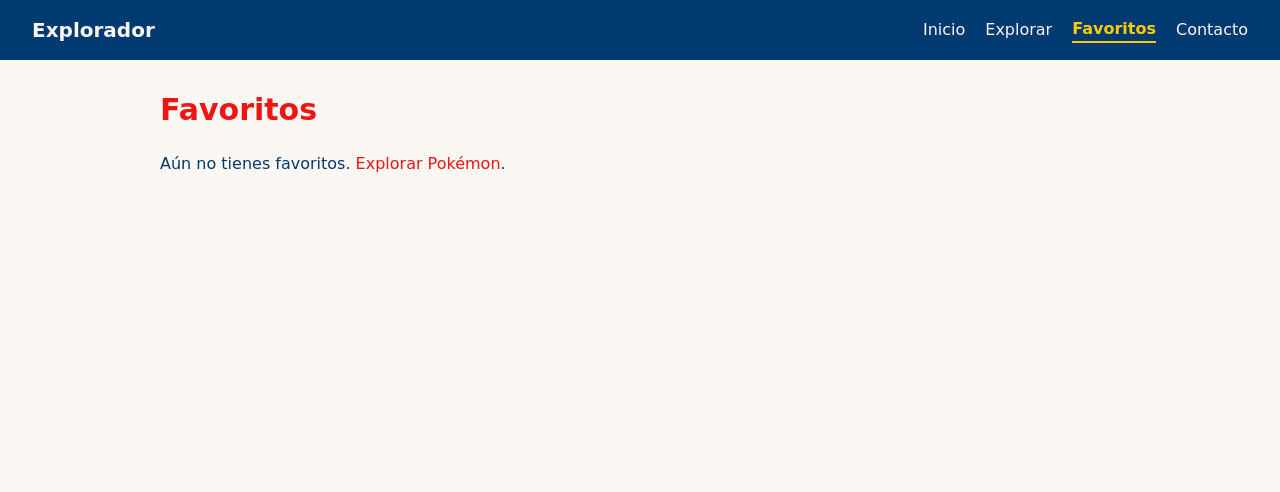
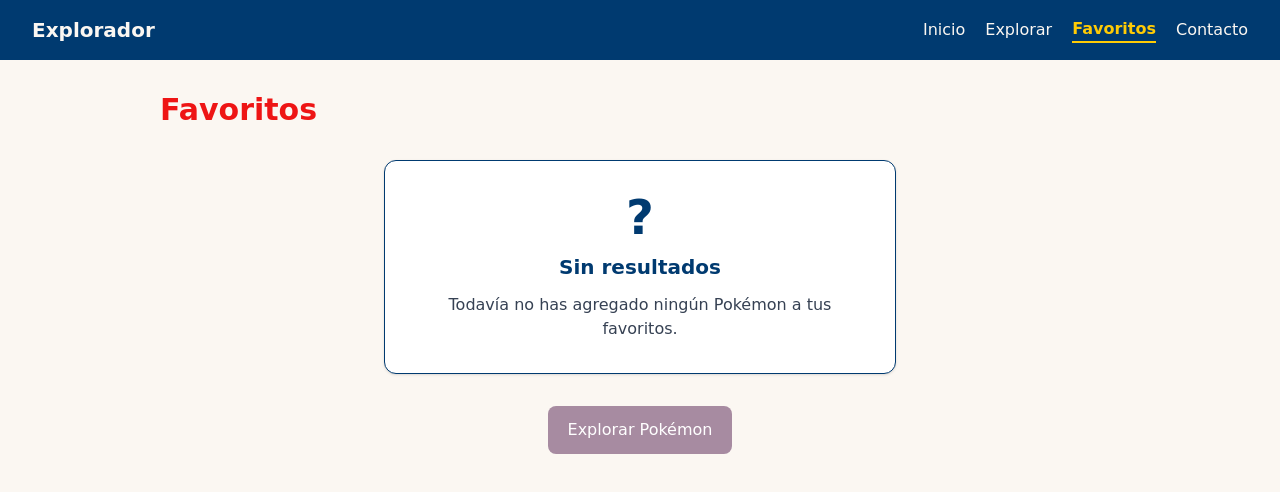
Before and after one commit to acoronellm/proyecto01-front, a React (Vite) app: page /favoritos in a window 1280 px wide. Shown: the top 492 px of the page. Built offline with nearby package versions, Linux system fonts and the light colour scheme.

Commit message:
subir a vercel

```diff
--- a/src/App.tsx
+++ b/src/App.tsx
@@ -48,6 +48,7 @@ function App() {
 
   return (
     <div className="min-h-screen bg-crema text-marron font-sans">
+
       <Navegacion />
       <main className="mx-auto w-full max-w-5xl px-4 py-8 sm:px-6 lg:px-8 font-sans">
         <Routes>
--- /dev/null
+++ b/src/components/EstadoPeticion.tsx
@@ -0,0 +1,49 @@
+
+interface EstadoPeticionProps {
+  tipo: 'loading' | 'error' | 'empty';
+  mensaje: string;
+}
+
+function EstadoPeticion({ tipo, mensaje }: EstadoPeticionProps) {
+  const configuracion = {
+    loading: {
+      simbolo: '◓',
+      titulo: 'Cargando Pokémon...',
+      color: 'text-pokemon-azul'
+    },
+    error: {
+      simbolo: '!',
+      titulo: '¡Algo salió mal!',
+      color: 'text-red-700'
+    },
+    empty: {
+      simbolo: '?',
+      titulo: 'Sin resultados',
+      color: 'text-marron'
+    }
+  };
+
+  const estado = configuracion[tipo];
+
+  return (
+    <div
+      role={tipo === 'error' ? 'alert' : 'status'}
+      className="mx-auto my-8 flex max-w-lg flex-col items-center gap-3 rounded-xl border border-beige bg-white p-8 text-center shadow-sm"
+    >
+      <span
+        aria-hidden="true"
+        className={`text-5xl font-bold ${estado.color}`}
+      >
+        {estado.simbolo}
+      </span>
+
+      <h2 className="text-xl font-bold text-marron">
+        {estado.titulo}
+      </h2>
+
+      <p className="text-gray-700">{mensaje}</p>
+    </div>
+  );
+}
+
+export default EstadoPeticion;
--- a/src/components/ModalConfirmacion.tsx
+++ b/src/components/ModalConfirmacion.tsx
@@ -69,8 +69,8 @@ function ModalConfirmacion({
                 <p className="mb-6">{mensaje}</p>
 
 
-                <div className="flex items-center justify-end gap-3">
 
+                <div className="flex flex-col items-stretch gap-3 sm:flex-row sm:items-center sm:justify-end">
                     {/*
     DARK PATTERN
     Se utiliza interferencia visual para favorecer
--- a/src/components/Navegacion.tsx
+++ b/src/components/Navegacion.tsx
@@ -6,7 +6,7 @@ function Navegacion() {
   return (
     <header className="flex flex-col gap-4 bg-marron px-4 py-4 sm:flex-row sm:items-center sm:justify-between md:px-8 font-sans">
       <span className="text-xl font-bold text-crema font-sans">Explorador</span>
-      <nav className="flex flex-wrap items-center gap-3 sm:gap-5 font-sans text-crema" >
+      <nav className="grid grid-cols-2 gap-3 text-center font-sans text-crema sm:flex sm:flex-wrap sm:items-center sm:gap-5">
 
         <NavLink
           to="/"
--- a/src/components/Tarjeta.tsx
+++ b/src/components/Tarjeta.tsx
@@ -23,14 +23,14 @@ function TarjetaPokemon({ pokemon }: TarjetaPokemonProps) {
         />
       )}
 
-      <h3 className="mt-3 text-xl font-bold capitalize">
+      <h2 className="mt-3 text-xl font-bold capitalize">
         <Link
           to={`/detalles/${pokemon.id}`}
           className="text-marron hover:text-terracota"
         >
           {pokemon.nombre}
         </Link>
-      </h3>
+      </h2>
 
       <div className="mt-2 flex flex-wrap gap-2">
         {pokemon.tipos.map((tipo) => (
--- a/src/index.css
+++ b/src/index.css
@@ -11,3 +11,22 @@
 }
 
 * { box-sizing: border-box; }
+
+:where(a, button, input, select, textarea):focus-visible {
+  outline: 3px solid #003a70;
+  outline-offset: 3px;
+}
+
+header :where(a, button):focus-visible {
+  outline-color: #ffcb05;
+}
+
+/* Respetar la preferencia de movimiento reducido */
+@media (prefers-reduced-motion: reduce) {
+  *,
+  *::before,
+  *::after {
+    animation-duration: 0.01ms !important;
+    transition-duration: 0.01ms !important;
+  }
+}
--- a/src/paginas/Catalogo.tsx
+++ b/src/paginas/Catalogo.tsx
@@ -6,6 +6,7 @@ import type { PokemonResumen } from '../api';
 import TarjetaPokemon from '../components/Tarjeta';
 import type { Pokemon } from '../types/pokemon';
 import { toast } from 'sonner';
+import EstadoPeticion from '../components/EstadoPeticion';
 function Catalogo() {
   const [pokemones, setPokemones] = useState<Pokemon[]>([]);
   const [tipos, setTipos] = useState<string[]>([]);
@@ -269,13 +270,16 @@ function Catalogo() {
       </div>
 
       {(cargando || cargandoTipo || cargandoDetalles || tipoCargado !== tipo) && !error && (
-        <p role="status">Cargando Pokémon...</p>
-      )}
+        <EstadoPeticion
+          tipo="loading"
+          mensaje="Estamos consultando los datos de la Pokédex."
+        />)}
 
       {error && (
-        <p role="alert" className="text-red-600">
-          {error}
-        </p>
+        <EstadoPeticion
+          tipo="error"
+          mensaje={error}
+        />
       )}
 
       {!cargando && !cargandoTipo && !cargandoDetalles && tipoCargado === tipo && !error && (
@@ -285,7 +289,10 @@ function Catalogo() {
           </p>
 
           {pokemones.length === 0 ? (
-            <p>No encontramos Pokémon con esos criterios.</p>
+            <EstadoPeticion
+              tipo="empty"
+              mensaje="No encontramos Pokémon con esos criterios. Prueba otro nombre o tipo."
+            />
           ) : (
             <div className="grid grid-cols-1 gap-6 sm:grid-cols-2 lg:grid-cols-3">
               {pokemones.map((pokemon) => (
@@ -298,8 +305,7 @@ function Catalogo() {
           )}
 
           {totalPaginas > 1 && (
-            <div className="mt-8 flex items-center justify-center gap-4">
-              <button
+            <div className="mt-8 flex flex-wrap items-center justify-center gap-3 sm:gap-4">              <button
               type="button"
               disabled={paginaActual === 1}
               onClick={() => setPagina(paginaActual - 1)}
@@ -308,7 +314,7 @@ function Catalogo() {
               Anterior
             </button>
 
-              <span>
+              <span className="text-center text-sm sm:text-base">
                 Página {paginaActual} de {totalPaginas}
               </span>
 
--- a/src/paginas/Detalle.tsx
+++ b/src/paginas/Detalle.tsx
@@ -3,6 +3,7 @@ import { useParams } from 'react-router';
 import { obtenerPokemon } from '../api';
 import type { Pokemon } from '../types/pokemon';
 import ModalConfirmacion from '../components/ModalConfirmacion';
+import EstadoPeticion from '../components/EstadoPeticion';
 interface DetalleProps {
   favoritos: number[];
   onToggleFavorito: (id: number) => void;
@@ -48,17 +49,34 @@ function Detalle({ favoritos, onToggleFavorito }: DetalleProps) {
   }, [id]);
 
 
+
 if (cargando) {
-    return <p role="status">Cargando Pokémon...</p>;
+  return (
+    <EstadoPeticion
+      tipo="loading"
+      mensaje="Estamos consultando la información del Pokémon."
+    />
+  );
 }
 
 if (error) {
-    return <p role="alert">Error: {error}</p>;
+  return (
+    <EstadoPeticion
+      tipo="error"
+      mensaje={error}
+    />
+  );
 }
 
 if (!pokemon) {
-    return <p>No encontramos este Pokémon.</p>;
+  return (
+    <EstadoPeticion
+      tipo="empty"
+      mensaje="No encontramos este Pokémon. Verifica el número o intenta con otro."
+    />
+  );
 }
+
 
   const esFavorito = favoritos.includes(pokemon.id);
 
--- a/src/paginas/Favoritos.tsx
+++ b/src/paginas/Favoritos.tsx
@@ -3,7 +3,7 @@ import { Link } from 'react-router';
 import { obtenerPokemon } from '../api';
 import type { Pokemon } from '../types/pokemon';
 import ModalConfirmacion from '../components/ModalConfirmacion';
-
+import EstadoPeticion from '../components/EstadoPeticion';
 interface FavoritosProps {
   favoritos: number[];
   onQuitar: (id: number) => void;
@@ -67,23 +67,48 @@ function Favoritos({ favoritos, onQuitar }: FavoritosProps) {
 
 
   if (cargando && favoritos.length > 0) {
-    return <p role="status">Cargando favoritos...</p>;
+    return (
+      <EstadoPeticion
+        tipo="loading"
+        mensaje="Estamos recuperando tus Pokémon favoritos."
+      />
+    );
   }
 
   if (error) {
-    return <p role="alert">Error: {error}</p>;
+    return (
+      <EstadoPeticion
+        tipo="error"
+        mensaje={error}
+      />
+    );
   }
+
 
   if (favoritos.length === 0) {
     return (
       <section>
-        <h1 className="mb-6 text-3xl font-bold text-rojo">Favoritos</h1>
-        <p>
-          Aún no tienes favoritos. <Link to="/explorar"className="text-rojo">Explorar Pokémon</Link>.
-        </p>
+        <h1 className="mb-6 text-3xl font-bold text-rojo">
+          Favoritos
+        </h1>
+
+        <EstadoPeticion
+          tipo="empty"
+          mensaje="Todavía no has agregado ningún Pokémon a tus favoritos."
+        />
+
+        <div className="mt-4 text-center">
+          <Link
+            to="/explorar"
+            className="inline-flex min-h-11 items-center justify-center rounded-lg bg-terracota px-5 py-3 font-medium text-white hover:opacity-90"
+          >
+            Explorar Pokémon
+          </Link>
+        </div>
       </section>
     );
   }
+
 
 
 
@@ -102,8 +127,7 @@ function Favoritos({ favoritos, onQuitar }: FavoritosProps) {
         {lista.map((pokemon) => (
           <li
             key={pokemon.id}
-            className="flex items-center gap-4 rounded-lg bg-white p-3 shadow-sm"
-          >
+            className="flex flex-wrap items-center gap-3 rounded-lg bg-white p-3 shadow-sm sm:flex-nowrap sm:gap-4"          >
             {pokemon.imagen && (
               <img
                 src={pokemon.imagen}
@@ -115,7 +139,7 @@ function Favoritos({ favoritos, onQuitar }: FavoritosProps) {
 
             <Link
               to={`/detalles/${pokemon.id}`}
-              className="flex-1 font-medium capitalize text-marron"
+              className="min-w-0 flex-1 break-words font-medium capitalize text-marron"
             >
               {pokemon.nombre}
             </Link>
--- a/src/paginas/Inicio.tsx
+++ b/src/paginas/Inicio.tsx
@@ -5,7 +5,7 @@ function Inicio() {
 
   return (
     <section className="flex min-h-[75vh] flex-col items-center justify-center text-center">
-      <h1 className="mb-6 text-8xl font-bold text-rojo">
+      <h1 className="mb-6 text-5xl font-bold text-rojo sm:text-7xl lg:text-8xl">
         Pokedex
       </h1>
 
```
Also changed, not shown: src/paginas/Contacto.tsx (+37 -12 lines), vercel.json (added), 1 other file (tests, documents, lock files or other folders). Lines whose indentation alone changed are shown as unchanged.
